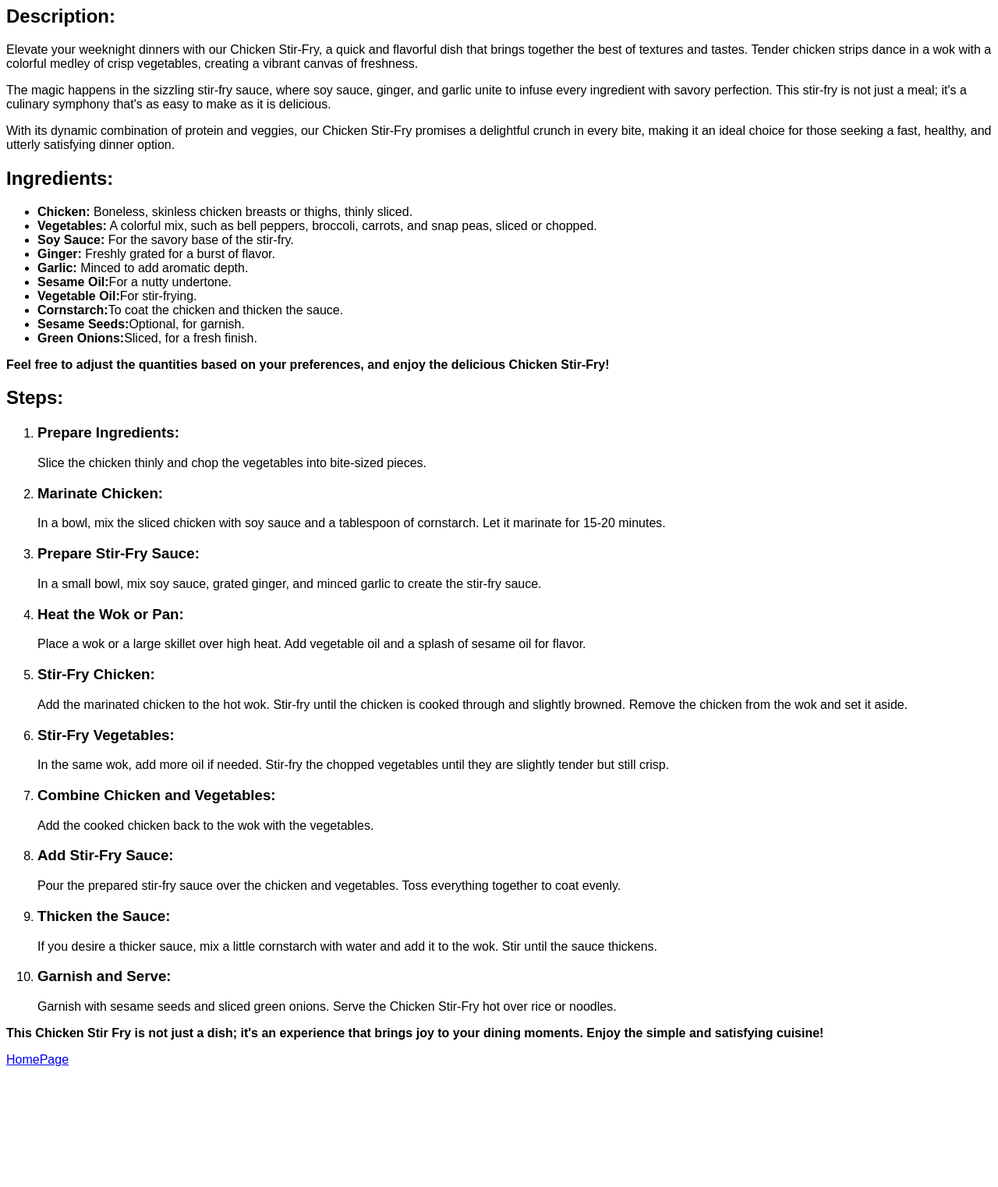
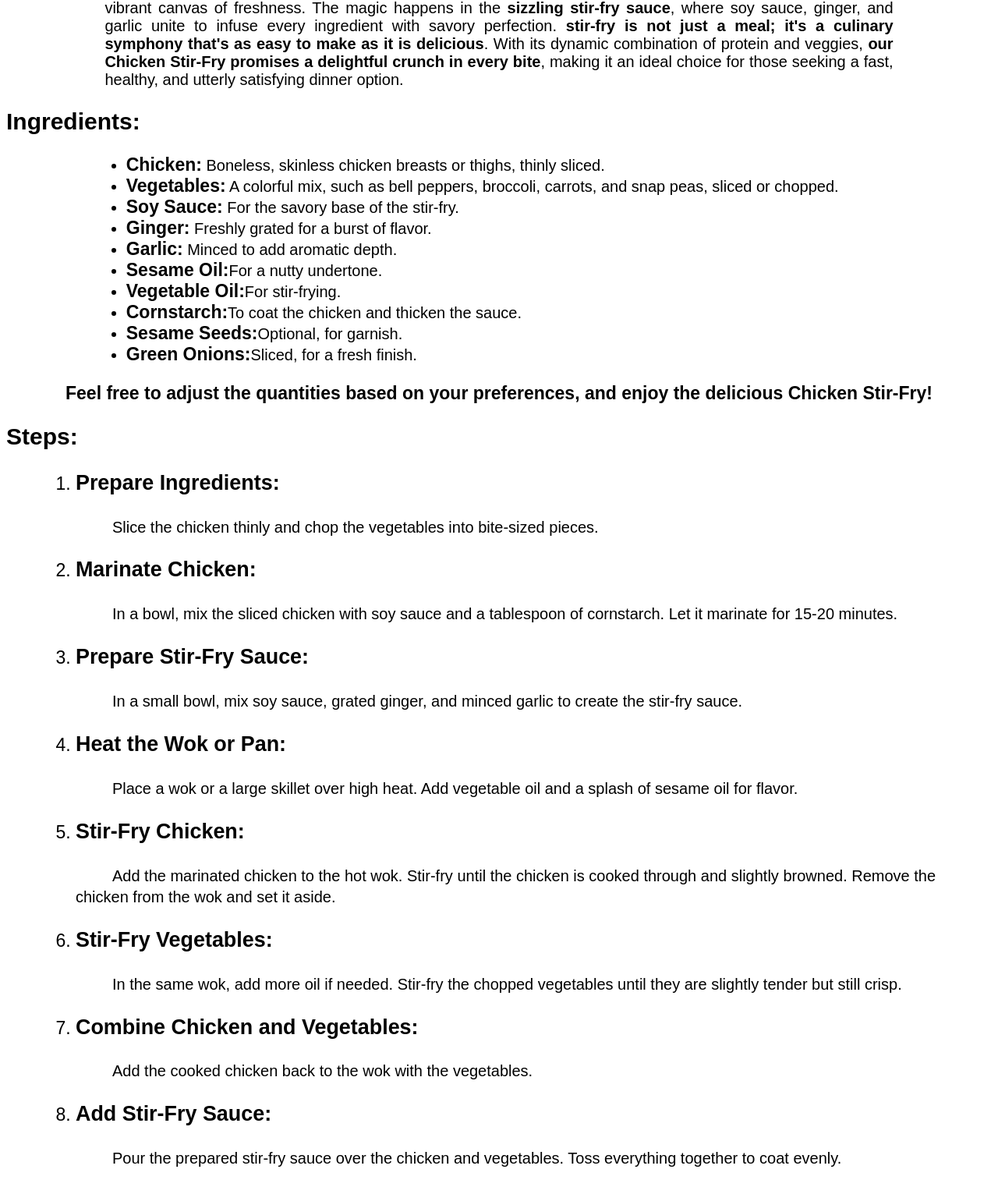
Before and after one commit to HAISESASAK-I/odin-recipe, a plain HTML site: page recipes/chicken-stir-fry.html in a window 1280 px wide. Shown: the part 597-2119 px from the top of the page at 78% size. Before the commit the page ends 1973 px from the top, so only its background shows below. Drawn offline with Linux system fonts and the light colour scheme.

Commit message:
Add the classes in chicken stir fry file

```diff
--- a/recipes/chicken-stir-fry.html
+++ b/recipes/chicken-stir-fry.html
@@ -7,51 +7,57 @@
     <link href="../style.css" rel="stylesheet">
 </head>
 <body>
-    <h1>Chicken stir fry</h1>
-    <img src="../images/chicken-stir-fry.jpg" alt="A picture of delicious Chicken Stir Fry" height="500" width="500">
-    <h2>Description:</h2>
-    <p>Elevate your weeknight dinners with our Chicken Stir-Fry,
+    <h1 class="dish">Chicken stir fry</h1>
+    <img  class="chicken" src="../images/chicken-stir-fry.jpg" alt="A picture of delicious Chicken Stir Fry with colorful vegetables " >
+    <h2 class="heading">Description:</h2>
+    <div>
+        <p class="para">Elevate your weeknight dinners with our <b>Chicken Stir-Fry</b>,
         a quick and flavorful dish that brings together the best of textures and tastes.
         Tender chicken strips dance in a wok with a colorful medley of crisp vegetables,
-    creating a vibrant canvas of freshness. </p>
+        creating a vibrant canvas of freshness.
 
-    <p>The magic happens in the sizzling stir-fry sauce,
+        The magic happens in the <b>sizzling stir-fry sauce</b>,
         where soy sauce, ginger, and garlic unite to infuse every ingredient with savory perfection.
-    This stir-fry is not just a meal; it's a culinary symphony that's as easy to make as it is delicious. </p>
+        <strong> stir-fry is not just a meal; it's a culinary symphony that's as easy to make as it is delicious</strong>.
 
-    <p>With its dynamic combination of protein and veggies,
-    our Chicken Stir-Fry promises a delightful crunch in every bite,
+        With its dynamic combination of protein and veggies,
+        <b>our Chicken Stir-Fry promises a delightful crunch in every bite</b>,
         making it an ideal choice for those seeking a fast, healthy, and utterly satisfying dinner option.</p>
+    </div>
     <!-- That's all for the description Let's add the ingredient list-->
-    <h2>Ingredients:</h2>
-    <ul>
-        <li><b>Chicken:</b> Boneless, skinless chicken breasts or thighs, thinly sliced.</li>
-        <li><b>Vegetables:</b> A colorful mix, such as bell peppers, broccoli, carrots, and snap peas, sliced or chopped.</li>
-        <li><b>Soy Sauce:</b> For the savory base of the stir-fry.</li>
-        <li><b>Ginger:</b> Freshly grated for a burst of flavor.</li>
-        <li><b>Garlic:</b> Minced to add aromatic depth.</li>
-        <li><b>Sesame Oil:</b>For a nutty undertone.</li>
-        <li><b>Vegetable Oil:</b>For stir-frying.</li>
-        <li><b>Cornstarch:</b>To coat the chicken and thicken the sauce.</li>
-        <li><b>Sesame Seeds:</b>Optional, for garnish.</li>
-        <li><b>Green Onions:</b>Sliced, for a fresh finish.</li>
+    <h2 class="heading">Ingredients:</h2>
+    <div>
+        <ul class="ingredients">
+            <li><b class="items">Chicken:</b> Boneless, skinless chicken breasts or thighs, thinly sliced.</li>
+            <li><b class="items">Vegetables:</b> A colorful mix, such as bell peppers, broccoli, carrots, and snap peas, sliced or chopped.</li>
+            <li><b class="items">Soy Sauce:</b> For the savory base of the stir-fry.</li>
+            <li><b class="items">Ginger:</b> Freshly grated for a burst of flavor.</li>
+            <li><b class="items">Garlic:</b> Minced to add aromatic depth.</li>
+            <li><b class="items">Sesame Oil:</b>For a nutty undertone.</li>
+            <li><b class="items">Vegetable Oil:</b>For stir-frying.</li>
+            <li><b class="items">Cornstarch:</b>To coat the chicken and thicken the sauce.</li>
+            <li><b class="items">Sesame Seeds:</b>Optional, for garnish.</li>
+            <li><b class="items">Green Onions:</b>Sliced, for a fresh finish.</li>
         </ul>
-    <p> <Strong>Feel free to adjust the quantities based on your preferences, and enjoy the delicious Chicken Stir-Fry!  </Strong></p>
+    </div>
+    <p class="end"> <Strong>Feel free to adjust the quantities based on your preferences, and enjoy the delicious Chicken Stir-Fry!  </Strong></p>
  <!-- Let's add the steps list for cooking-->
-    <h2>Steps:</h2>
+    <h2 class="heading">Steps:</h2>
+    <div>
         <ol>
-       <li> <h3>Prepare Ingredients:</h3>Slice the chicken thinly and chop the vegetables into bite-sized pieces.</li>
-        <li><h3>Marinate Chicken:</h3>In a bowl, mix the sliced chicken with soy sauce and a tablespoon of cornstarch. Let it marinate for 15-20 minutes.</li>
-        <li><h3>Prepare Stir-Fry Sauce:</h3>In a small bowl, mix soy sauce, grated ginger, and minced garlic to create the stir-fry sauce.</li>
-        <li><h3>Heat the Wok or Pan:</h3>Place a wok or a large skillet over high heat. Add vegetable oil and a splash of sesame oil for flavor.</li>
-        <li><h3>Stir-Fry Chicken:</h3>Add the marinated chicken to the hot wok. Stir-fry until the chicken is cooked through and slightly browned. Remove the chicken from the wok and set it aside.</li>
-        <li><h3>Stir-Fry Vegetables:</h3>In the same wok, add more oil if needed. Stir-fry the chopped vegetables until they are slightly tender but still crisp.</li>
-        <li><h3>Combine Chicken and Vegetables:</h3>Add the cooked chicken back to the wok with the vegetables.</li>
-        <li><h3>Add Stir-Fry Sauce:</h3>Pour the prepared stir-fry sauce over the chicken and vegetables. Toss everything together to coat evenly.</li>
-        <li><h3>Thicken the Sauce:</h3>If you desire a thicker sauce, mix a little cornstarch with water and add it to the wok. Stir until the sauce thickens.</li>
-        <li><h3>Garnish and Serve:</h3>Garnish with sesame seeds and sliced green onions. Serve the Chicken Stir-Fry hot over rice or noodles.</li>
+            <li class="steps"><h3>Prepare Ingredients:</h3><span> Slice the chicken thinly and chop the vegetables into bite-sized pieces.</span></li>
+            <li class="steps"><h3>Marinate Chicken:</h3><span> In a bowl, mix the sliced chicken with soy sauce and a tablespoon of cornstarch. Let it marinate for 15-20 minutes.</span></li>
+            <li class="steps"><h3>Prepare Stir-Fry Sauce:</h3><span> In a small bowl, mix soy sauce, grated ginger, and minced garlic to create the stir-fry sauce.</span></li>
+            <li class="steps"><h3>Heat the Wok or Pan:</h3><span> Place a wok or a large skillet over high heat. Add vegetable oil and a splash of sesame oil for flavor.</span></li>
+            <li class="steps"><h3>Stir-Fry Chicken:</h3><span> Add the marinated chicken to the hot wok. Stir-fry until the chicken is cooked through and slightly browned. Remove the chicken from the wok and set it aside.</span></li>
+            <li class="steps"><h3>Stir-Fry Vegetables:</h3><span> In the same wok, add more oil if needed. Stir-fry the chopped vegetables until they are slightly tender but still crisp.</span></li>
+            <li class="steps"><h3>Combine Chicken and Vegetables:</h3><span> Add the cooked chicken back to the wok with the vegetables.</span></li>
+            <li class="steps"><h3>Add Stir-Fry Sauce:</h3><span> Pour the prepared stir-fry sauce over the chicken and vegetables. Toss everything together to coat evenly.</span></li>
+            <li class="steps"><h3>Thicken the Sauce:</h3><span> If you desire a thicker sauce, mix a little cornstarch with water and add it to the wok. Stir until the sauce thickens.</span></li>
+            <li class="steps"><h3>Garnish and Serve:</h3><span> Garnish with sesame seeds and sliced green onions. Serve the Chicken Stir-Fry hot over rice or noodles.</span></li>
         </ol>
-    <p><strong>This Chicken Stir Fry is not just a dish; it's an experience that brings joy to your dining moments. Enjoy the simple and satisfying cuisine!</strong></p>
-    <a href="../index.html" rel="noopener noreferrer">HomePage</a>
+    </div>
+    <p class="end"><strong>This Chicken Stir Fry is not just a dish; it's an experience that brings joy to your dining moments. Enjoy the simple and satisfying cuisine!</strong></p>
+    <a  style="font-weight: bold; font-size: large;" href="../index.html" rel="noopener noreferrer">HomePage</a> <a class="last"  href="./pasta-salad.html">Pasta Salad</a>
 </body>
 </html>
--- a/style.css
+++ b/style.css
@@ -6,11 +6,10 @@
 }
 .title,.dish {
     text-align: center;
-    text-decoration: solid;
     text-decoration: underline;
     font-size: 50px;
 }
-.recipe,.salad{
+.recipe,.salad ,.chicken{
     margin-left: auto;
     margin-right: auto;
     max-width: 40%;
@@ -22,17 +21,16 @@
     font-size :25px;
     margin-left: 150px;
     margin-right: 150px;
+    font-weight: bold;
 
 }
-.one {
+.odin {
     font-size: 40px;
     color: black;
 
 }
 
-.links {
-    font-weight: bold;
-}
+
 /* Time for pasta-salad*/
 .para , .ingredients {
     font-size: 20px;
@@ -71,3 +69,7 @@
     font-weight: bold;
     font-size: large;
 }
+/* Time for chicken-stir fry */
+.chicken{
+    max-width:27%;
+}
```
Also changed, not shown: index.html (+1 -1 lines), recipes/chicken-bhuna.html (+10 -9 lines), recipes/pasta-salad.html (+2 -1 lines). Lines whose indentation alone changed are shown as unchanged.
